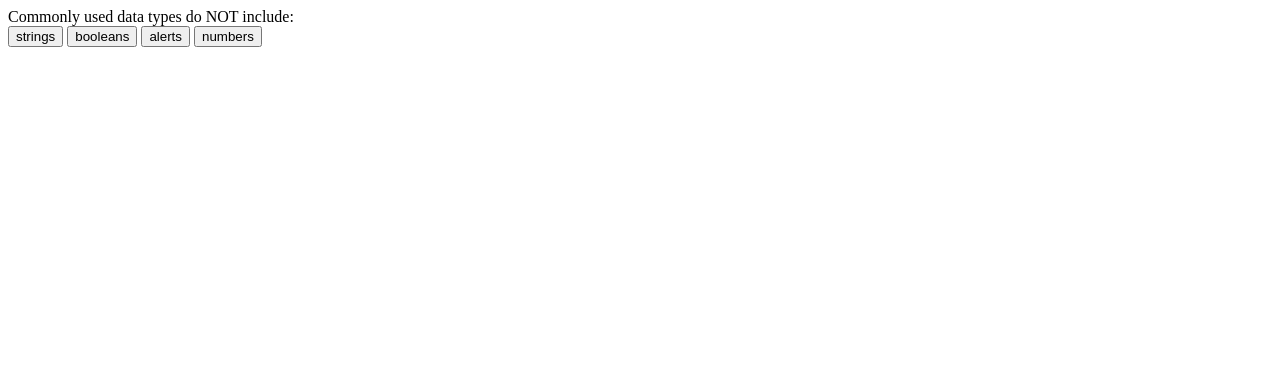
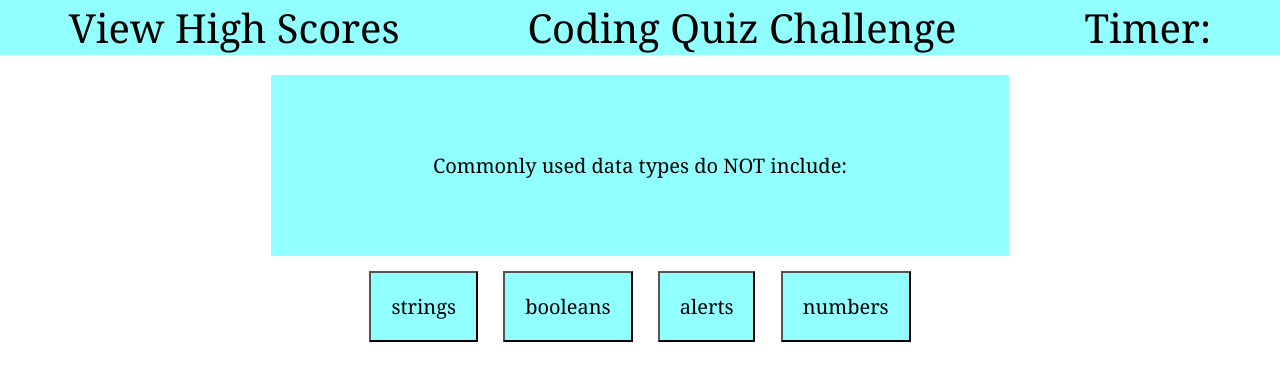
Before and after one commit to tcunningham203/tim-code-quiz, a plain HTML site: page index.html in a window 1280 px wide. Both pictures are taken after a click on the button "Start Quiz". Drawn offline with Linux system fonts and the light colour scheme.

Commit message:
added some placeholder css

```diff
--- /dev/null
+++ b/assets/css/style.css
@@ -0,0 +1,113 @@
+body {
+
+    margin: 0px;
+    font-family: Cambria, Cochin, Georgia, Times, 'Times New Roman', serif;
+    list-style-type: none;
+    display: block;
+    justify-content: center;
+    text-align: center;
+    padding-left: 0;
+    font-size: 20px;
+    color: rgb(0, 0, 0);
+    padding: 0px;
+    margin-top: 0px;
+
+}
+
+.intro {
+
+    display: flex;
+    margin-left: 20%;
+    margin-right: 20%;
+
+
+}
+
+.quiz-container {
+
+    display: flex;
+    margin-left: 20%;
+    margin-right: 20%;
+
+
+}
+
+header {
+    background-color: rgb(145, 255, 255);
+    padding: 0%;
+
+
+
+}
+.question{
+
+    background-color: rgb(145, 255, 255);
+    padding: 10%;
+    margin: 2%;
+    font-family: Cambria, Cochin, Georgia, Times, 'Times New Roman', serif;
+    justify-content: center;
+    text-align: center;
+    font-size: 20px;
+    color: rgb(0, 0, 0);
+
+}
+
+
+
+.choice{
+
+    background-color: rgb(145, 255, 255);
+    padding: 0%;
+    margin: 10px;
+    font-family: Cambria, Cochin, Georgia, Times, 'Times New Roman', serif;
+    justify-content: center;
+    text-align: center;
+    padding-left: 0;
+    font-size: 20px;
+    color: rgb(0, 0, 0);
+    padding: 20px;
+    margin-top: 0px;
+}
+
+
+
+.nav-header {
+
+    list-style-type: none;
+    display: flex;
+    justify-content: center;
+    text-align: center;
+    padding-left: 0;
+    font-size: 20px;
+    color: rgb(0, 0, 0);
+    padding: 0px;
+    margin-top: 0px;
+
+}
+
+
+#high-scores-button.highscores {
+    font-size: 40px;
+    font-family: Cambria, Cochin, Georgia, Times, 'Times New Roman', serif;
+}
+
+li.title {
+    font-size: 40px;
+    font-family: Cambria, Cochin, Georgia, Times, 'Times New Roman', serif;
+}
+
+
+li#timer.timer {
+    font-size: 40px;
+    font-family: Cambria, Cochin, Georgia, Times, 'Times New Roman', serif;
+
+}
+
+.nav-header li {
+
+
+    padding-left: 5%;
+    padding-right: 5%;
+
+
+}
--- a/index.html
+++ b/index.html
@@ -5,29 +5,43 @@
     <meta charset="UTF-8">
     <meta http-equiv="X-UA-Compatible" content="IE=edge">
     <meta name="viewport" content="width=device-width, initial-scale=1.0">
-    <title>Document</title>
+    <title>Coding Quiz Challenge</title>
+    <link rel="stylesheet" href="./assets/css/style.css" />
 </head>
+<body>
+<header>
+    <nav class="nav">
+        <ul class="nav-header">
+            <li class="highscores" id="high-scores-button">View High Scores</li>
+            <li class="title"> Coding Quiz Challenge </li>
+            <li class="timer" id="timer" style=>Timer:</li>
+        </ul>
 
-<body>
+    </nav>
+</header>
+
+
     <div class="intro" id="welcome" style="display: block;">
         <div class="intro-container" id="welcome-text" style="display: block;">
-        <h1>
-            Test your Javascript knowledge with this 5 question quiz. You have 70 seconds to answer the questions. You
-            will recieve a 10 second penalty for each incorrect answer. At the end, your remaining time is your score.
-        </h1>
+            <h2>
+                Test your Javascript knowledge with this 5 question quiz. You have 70 seconds to answer the questions.
+                You
+                will recieve a 10 second penalty for each incorrect answer. At the end, your remaining time is your
+                score.
+            </h2>
 
         </div>
         <div class="result-container" id="result-text" style="display: none;">
-            <h1>
-                You finished! Here is your score:
-            </h1>
+            <h2>
+                You finished! Enter your initials to save your score.
+            </h2>
 
-            </div>
+        </div>
         <button class="start-button" id="start-button" style="display: block;">Start Quiz</button>
-        <button class="high-scores-button" id="high-scores-button" style="display: block;">View High Scores</button>
+
     </div>
 
-    </div>
+
     <div class="quiz-container" id="quiz" style="display: none;">
         <div class="question" id="question">
             Q placeholder
--- a/js/script.js
+++ b/js/script.js
@@ -1,6 +1,6 @@
 // Timer
-var timerCount;
-
+var timerStart = 100;
+var timerInterval;
 
 // Buttons
 var startButton = document.getElementById("start-button");
@@ -15,21 +15,23 @@ var resultText = document.getElementById("result-text");
 var question = document.getElementById("question");
 
 // choice buttons for quiz
-var btnA = document.getElementById('btnA')
-var btnB = document.getElementById('btnB')
-var btnC = document.getElementById('btnC')
-var btnD = document.getElementById('btnD')
+var btnA = document.getElementById('btnA');
+var btnB = document.getElementById('btnB');
+var btnC = document.getElementById('btnC');
+var btnD = document.getElementById('btnD');
 
 // hide/reveal the quiz part when you open the page
 var quizAll = document.getElementById("quiz");
+
 
 //event listener for start button
 startButton.addEventListener("click", startQuiz);
 
 //event listener for high score button
+var highScoresList;
 highScoresButton.addEventListener("click", highScores);
 
-var id = 0
+var id = 0;
 //function to start the quiz
 function startQuiz() {
 
```
